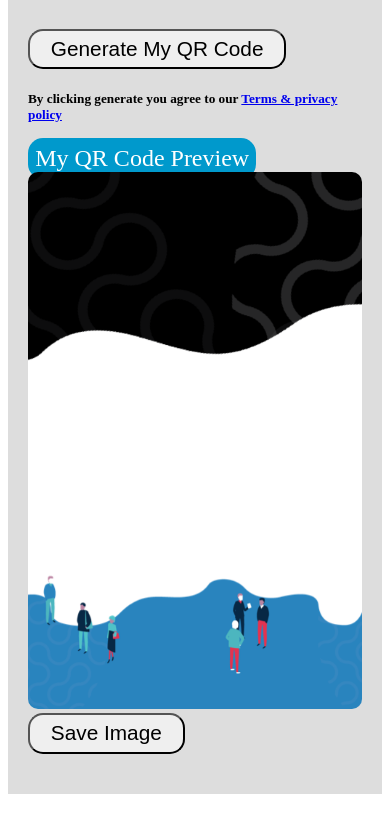
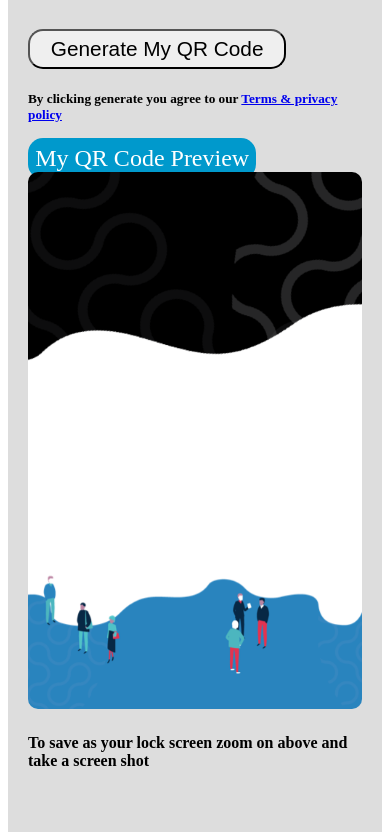
Before and after one commit to ztcrypto/angular-qr-code-generator, an Angular app: page / in a window 390 px wide. Shown: the part 523-1363 px from the top of the page. Before the commit the page ends 1325 px from the top, so only its background shows below. Built offline with nearby package versions, Linux system fonts and the light colour scheme; what angular-bootstrap-md would draw is missing.

Commit message:
mobile design #4

```diff
--- a/src/app/app.component.html
+++ b/src/app/app.component.html
@@ -55,7 +55,8 @@
             </div>
           </div>
         </div>
-        <button mdbBtn type="button" color="default" class="generate-btn" (click)="saveImage()" mdbWavesEffect>Save Image</button>
+       <!-- <button mdbBtn type="button" color="default" class="generate-btn" (click)="saveImage()" mdbWavesEffect>Save Image</button>-->
+        <h4>To save as your lock screen zoom on above and take a screen shot</h4>
       </div>
     </div>
   <!-- Extended default form grid -->
```
Also changed, not shown: 1 other file (tests, documents, lock files or other folders).
